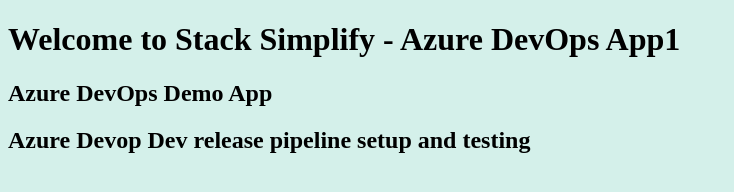
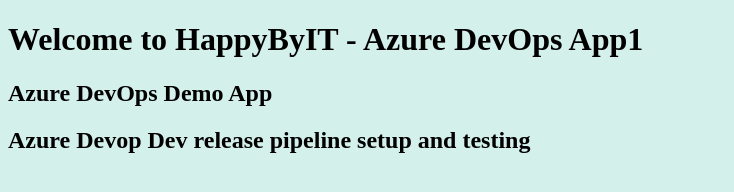
Before and after one commit to rupeshpanwar/azure-devops-github-acr-aks-apps1, a plain HTML site: page index.html in a window 1280 px wide. Shown: the whole page, without its empty margins (0-734 px from the left). Drawn offline with Linux system fonts and the light colour scheme.

```diff
--- a/index.html
+++ b/index.html
@@ -1,7 +1,7 @@
 <!DOCTYPE html>
 <html>
    <body style="background-color:rgb(212, 240, 234);">
-      <h1>Welcome to Stack Simplify - Azure DevOps App1</h1>
+      <h1>Welcome to HappyByIT - Azure DevOps App1</h1>
       <h2>Azure DevOps Demo App</h2>
       <h2>Azure Devop Dev release pipeline setup and testing</h2>
    </body>
```
